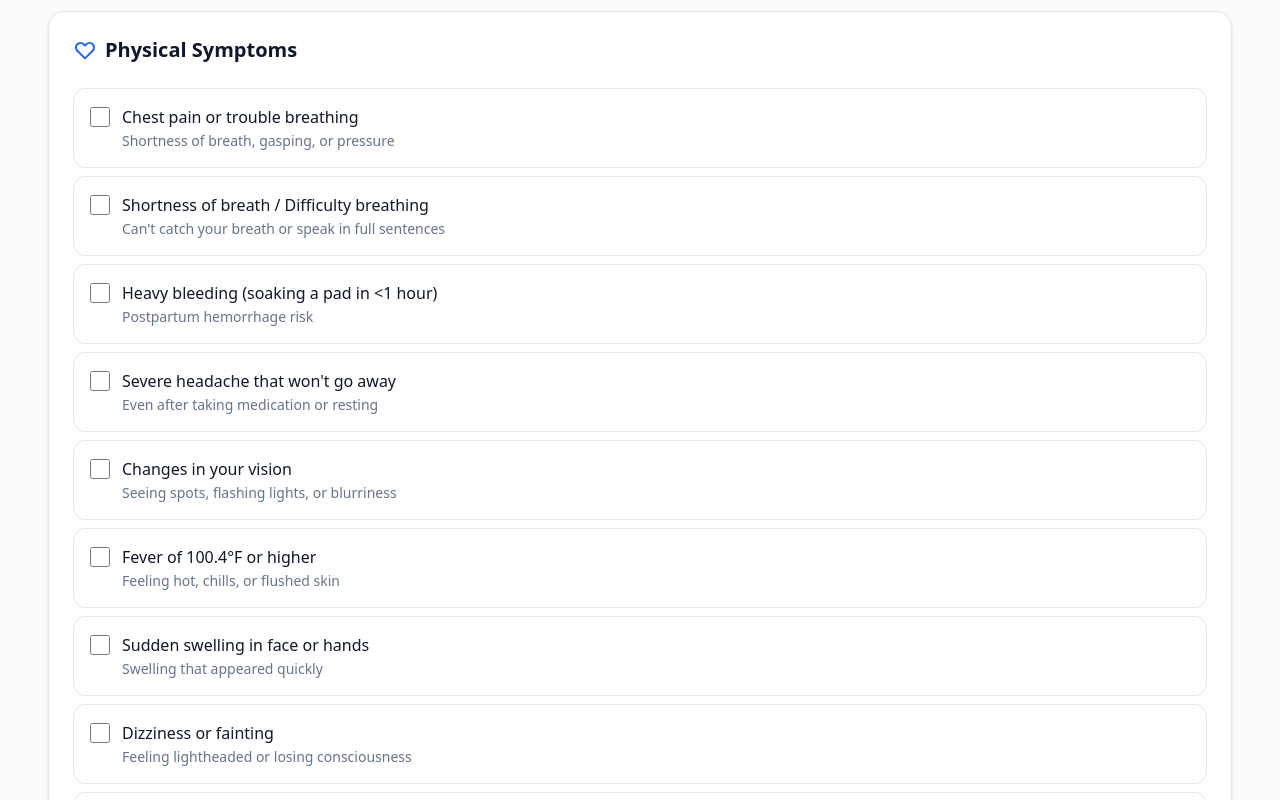
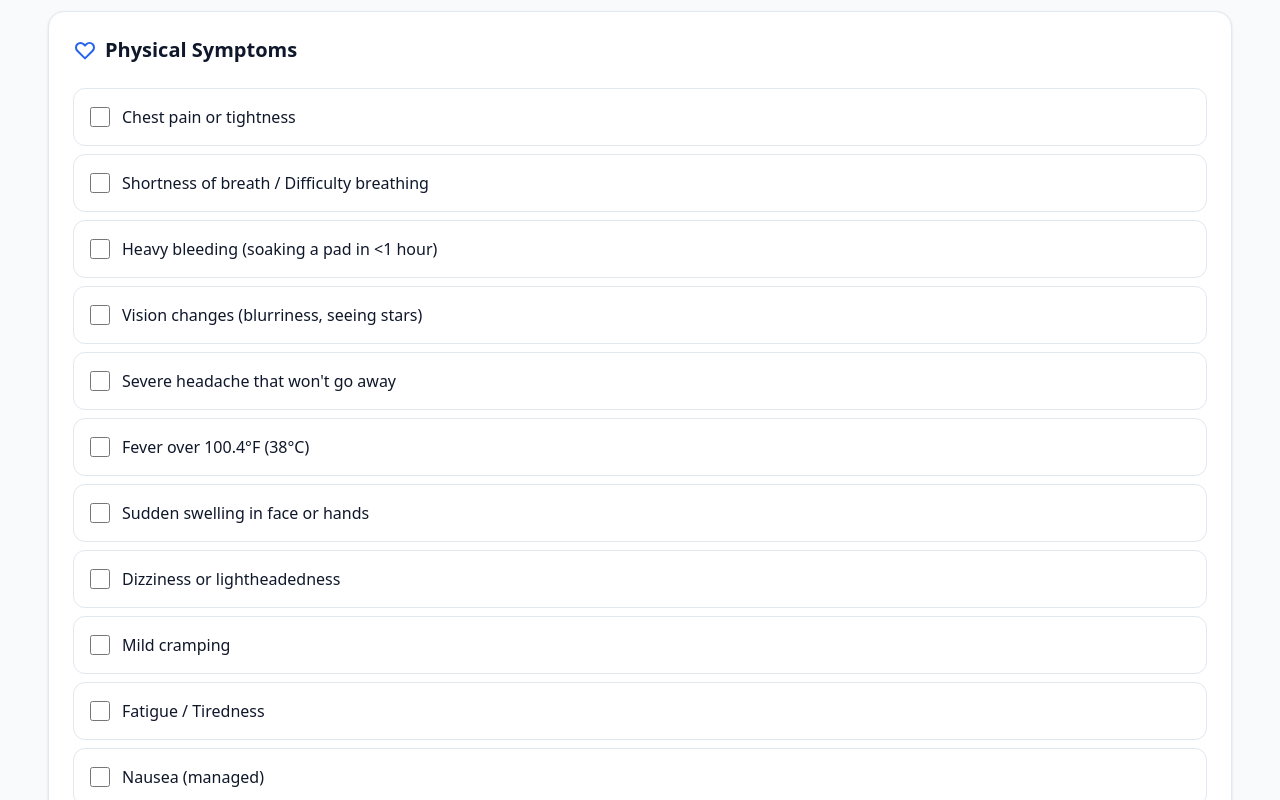
Before and after one commit to jasynj/tech-for-resistance-hackathon, a React (Vite) app: page /symptoms in a window 1280 px wide. Shown: the part 300-1100 px from the top of the page. Built offline with nearby package versions, Linux system fonts and the light colour scheme.

Commit message:
Made changes to triage logic in .js file

```diff
--- a/src/data/symptoms.js
+++ b/src/data/symptoms.js
@@ -1,22 +1,19 @@
 // File: src/data/symptoms.js
-// Symptoms data focused on maternal health warning signs
-// Note: Black women face 3x higher maternal mortality rates - early detection saves lives
-
 export const SYMPTOM_DATA = [
   {
     category: "Physical Symptoms",
     items: [
-      { id: "chest_pain", label: "Chest pain or trouble breathing", description: "Shortness of breath, gasping, or pressure", baseSeverity: "high" },
-      { id: "shortness_breath", label: "Shortness of breath / Difficulty breathing", description: "Can't catch your breath or speak in full sentences", baseSeverity: "high" },
-      { id: "heavy_bleeding", label: "Heavy bleeding (soaking a pad in <1 hour)", description: "Postpartum hemorrhage risk", baseSeverity: "high" },
-      { id: "severe_headache", label: "Severe headache that won't go away", description: "Even after taking medication or resting", baseSeverity: "variable" },
-      { id: "vision_changes", label: "Changes in your vision", description: "Seeing spots, flashing lights, or blurriness", baseSeverity: "variable" },
-      { id: "fever", label: "Fever of 100.4°F or higher", description: "Feeling hot, chills, or flushed skin", baseSeverity: "medium" },
-      { id: "swelling", label: "Sudden swelling in face or hands", description: "Swelling that appeared quickly", baseSeverity: "medium" },
-      { id: "dizziness", label: "Dizziness or fainting", description: "Feeling lightheaded or losing consciousness", baseSeverity: "medium" },
-      { id: "cramping", label: "Severe abdominal pain", description: "Pain that doesn't improve with rest", baseSeverity: "medium" },
-      { id: "fatigue", label: "Extreme fatigue or weakness", description: "Beyond normal tiredness", baseSeverity: "low" },
-      { id: "nausea", label: "Persistent nausea or vomiting", description: "Can't keep food or water down", baseSeverity: "low" }
+      { id: "chest_pain", label: "Chest pain or tightness", baseSeverity: "high" },
+      { id: "shortness_breath", label: "Shortness of breath / Difficulty breathing", baseSeverity: "high" },
+      { id: "heavy_bleeding", label: "Heavy bleeding (soaking a pad in <1 hour)", baseSeverity: "high" },
+      { id: "vision_changes", label: "Vision changes (blurriness, seeing stars)", baseSeverity: "variable" },
+      { id: "severe_headache", label: "Severe headache that won't go away", baseSeverity: "variable" },
+      { id: "fever", label: "Fever over 100.4°F (38°C)", baseSeverity: "medium" },
+      { id: "swelling", label: "Sudden swelling in face or hands", baseSeverity: "medium" },
+      { id: "dizziness", label: "Dizziness or lightheadedness", baseSeverity: "medium" },
+      { id: "cramping", label: "Mild cramping", baseSeverity: "low" },
+      { id: "fatigue", label: "Fatigue / Tiredness", baseSeverity: "low" },
+      { id: "nausea", label: "Nausea (managed)", baseSeverity: "low" }
     ]
   }
 ];
--- a/src/utils/triage.js
+++ b/src/utils/triage.js
@@ -3,16 +3,16 @@ export const calculateRisk = (selectedIds, painLevel) => {
   const reasons = [];
 
   // 1. HIGH RISK CHECKS
-  if (selectedIds.includes("chest_pain")) reasons.push("Chest pain requires immediate evaluation—do not let anyone dismiss this.");
-  if (selectedIds.includes("shortness_breath")) reasons.push("Difficulty breathing is a critical warning sign that must be taken seriously.");
-  if (selectedIds.includes("heavy_bleeding")) reasons.push("Heavy bleeding indicates potential hemorrhage—this is an emergency.");
+  if (selectedIds.includes("chest_pain")) reasons.push("Chest pain requires immediate evaluation.");
+  if (selectedIds.includes("shortness_breath")) reasons.push("Difficulty breathing is a critical warning sign.");
+  if (selectedIds.includes("heavy_bleeding")) reasons.push("Heavy bleeding indicates potential hemorrhage.");
 
-  // Conditional High Risk - Preeclampsia (higher risk in Black women)
+  // Conditional High Risk
   if (selectedIds.includes("vision_changes") && painLevel >= 7) {
-    reasons.push("Vision changes with severe pain may indicate Preeclampsia—Black women are at higher risk for this condition.");
+    reasons.push("Vision changes combined with severe pain may indicate Preeclampsia.");
   }
   if (selectedIds.includes("severe_headache") && selectedIds.includes("vision_changes")) {
-    reasons.push("Headache with vision changes is a strong indicator of Preeclampsia—insist on blood pressure monitoring.");
+    reasons.push("Headache with vision changes is a strong indicator of Preeclampsia.");
   }
 
   if (reasons.length > 0) {
@@ -21,16 +21,16 @@ export const calculateRisk = (selectedIds, painLevel) => {
       label: "Seek Immediate Care",
       color: "bg-red-50 border-red-200 text-red-800",
       reasons,
-      action: "Call 911 or go to the Emergency Room immediately. You have the right to be examined and taken seriously. Bring your Advocacy Report."
+      action: "Call 911 or go to the Emergency Room immediately."
     };
   }
 
   // 2. MEDIUM RISK CHECKS
-  if (selectedIds.includes("fever")) reasons.push("Fever indicates possible infection—request testing to rule out sepsis.");
-  if (selectedIds.includes("swelling")) reasons.push("Sudden swelling can be an early sign of blood pressure issues or Preeclampsia.");
-  if (selectedIds.includes("dizziness")) reasons.push("Dizziness requires a medical check-up—do not be sent home without evaluation.");
-  if (selectedIds.includes("severe_headache")) reasons.push("Persistent severe headache requires attention—ask for blood pressure monitoring.");
-  if (painLevel >= 5 && painLevel < 7) reasons.push("Your pain level warrants medical attention—your pain is real and valid.");
+  if (selectedIds.includes("fever")) reasons.push("Fever indicates possible infection.");
+  if (selectedIds.includes("swelling")) reasons.push("Sudden swelling can be an early sign of blood pressure issues.");
+  if (selectedIds.includes("dizziness")) reasons.push("Dizziness requires medical check-up.");
+  if (selectedIds.includes("severe_headache")) reasons.push("Persistent severe headache requires attention.");
+  if (painLevel >= 5 && painLevel < 7) reasons.push("Moderate pain levels should be assessed by a provider.");
 
   if (reasons.length > 0) {
     return {
@@ -38,7 +38,7 @@ export const calculateRisk = (selectedIds, painLevel) => {
       label: "Contact Provider Today",
       color: "bg-amber-50 border-amber-200 text-amber-800",
       reasons,
-      action: "Call your OB/GYN or midwife now. Do not wait for your next appointment. If dismissed, ask: 'Can you document in my chart that you're declining to examine me?'"
+      action: "Call your OB/GYN or midwife now. Do not wait for your next appointment."
     };
   }
 
@@ -47,7 +47,7 @@ export const calculateRisk = (selectedIds, painLevel) => {
     level: "low",
     label: "Monitor and Follow Up",
     color: "bg-blue-50 border-blue-200 text-blue-800",
-    reasons: ["Symptoms appear mild, but trust your instincts—you know your body best."],
-    action: "Log these symptoms in your timeline. If anything changes or worsens, come back immediately. Your concerns are always valid."
+    reasons: ["Symptoms appear mild, but listen to your body."],
+    action: "Log these symptoms. If they worsen, return here immediately."
   };
 };
```
